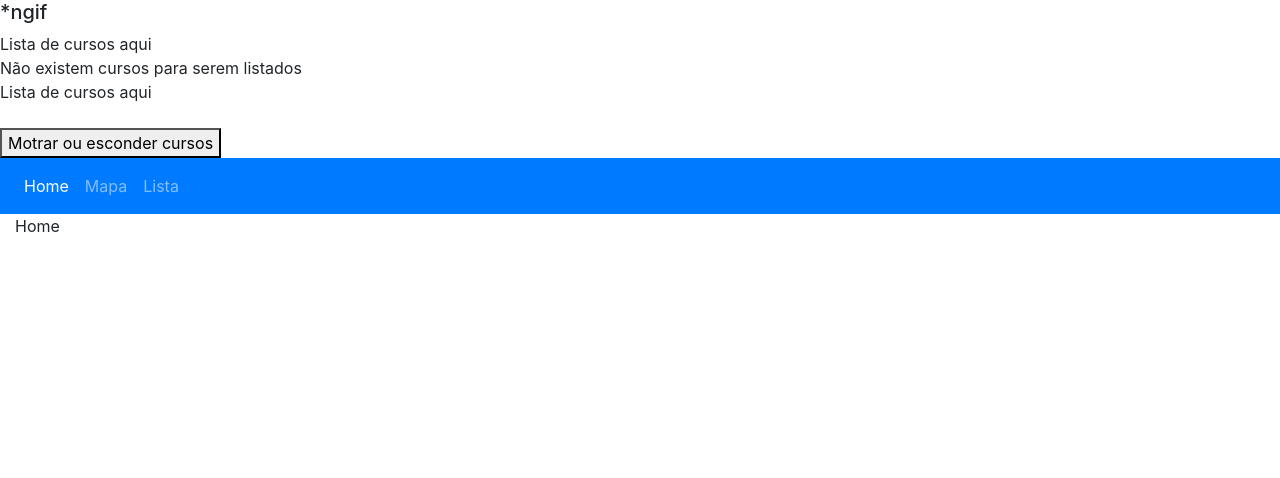
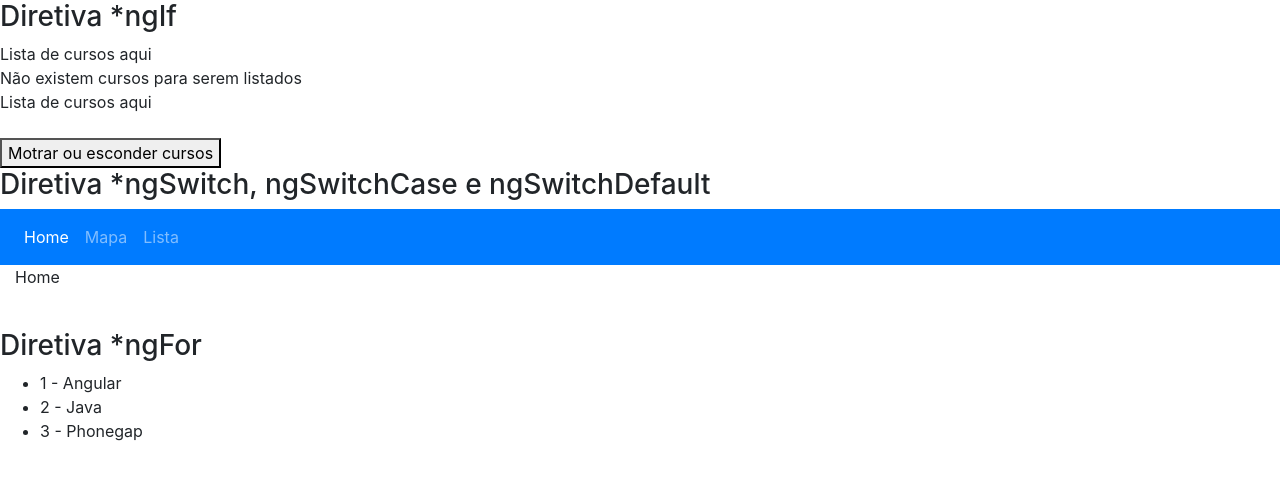
Before and after one commit to lucassmachado/diretivas, an Angular app: page / in a window 1280 px wide. Shown: the top 478 px of the page. Built offline with nearby package versions, Linux system fonts and the light colour scheme.

Commit message:
add ngfor directive examples

```diff
--- a/src/app/app.component.html
+++ b/src/app/app.component.html
@@ -1,5 +1,6 @@
 <app-diretiva-ngif></app-diretiva-ngif>
-
 <br>
-
 <app-diretiva-ngswitch></app-diretiva-ngswitch>
+<br>
+<app-diretiva-ngfor></app-diretiva-ngfor>
+<br>
--- a/src/app/app.module.ts
+++ b/src/app/app.module.ts
@@ -4,12 +4,14 @@ import { NgModule } from '@angular/core';
 import { AppComponent } from './app.component';
 import { DiretivaNgifComponent } from './diretiva-ngif/diretiva-ngif.component';
 import { DiretivaNgswitchComponent } from './diretiva-ngswitch/diretiva-ngswitch.component';
+import { DiretivaNgforComponent } from './diretiva-ngfor/diretiva-ngfor.component';
 
 @NgModule({
   declarations: [
     AppComponent,
     DiretivaNgifComponent,
-    DiretivaNgswitchComponent
+    DiretivaNgswitchComponent,
+    DiretivaNgforComponent
   ],
   imports: [
     BrowserModule
--- /dev/null
+++ b/src/app/diretiva-ngfor/diretiva-ngfor.component.html
@@ -0,0 +1,7 @@
+<h3>Diretiva *ngFor</h3>
+
+<ul>
+  <li *ngFor="let curso of cursos, let i = index">
+    {{ i + 1 }} - {{ curso }}
+  </li>
+</ul>
--- /dev/null
+++ b/src/app/diretiva-ngfor/diretiva-ngfor.component.ts
@@ -0,0 +1,12 @@
+import { Component } from '@angular/core';
+
+@Component({
+  selector: 'app-diretiva-ngfor',
+  templateUrl: './diretiva-ngfor.component.html',
+  styleUrls: ['./diretiva-ngfor.component.css']
+})
+export class DiretivaNgforComponent {
+
+  cursos = ['Angular', 'Java', 'Phonegap'];
+
+}
--- a/src/app/diretiva-ngif/diretiva-ngif.component.html
+++ b/src/app/diretiva-ngif/diretiva-ngif.component.html
@@ -1,4 +1,4 @@
-<h5>*ngif</h5>
+<h3>Diretiva *ngIf</h3>
 
 <div *ngIf="cursos.length > 0">
   Lista de cursos aqui
--- a/src/app/diretiva-ngswitch/diretiva-ngswitch.component.html
+++ b/src/app/diretiva-ngswitch/diretiva-ngswitch.component.html
@@ -1,3 +1,5 @@
+<h3>Diretiva *ngSwitch, ngSwitchCase e ngSwitchDefault</h3>
+
 <nav class="navbar navbar-expand-lg navbar-dark bg-primary">
   <div class="navbar-nav">
     <a class="nav-item nav-link"
```
Also changed, not shown: src/app/diretiva-ngfor/diretiva-ngfor.component.css (added), 1 other file (tests, documents, lock files or other folders).
